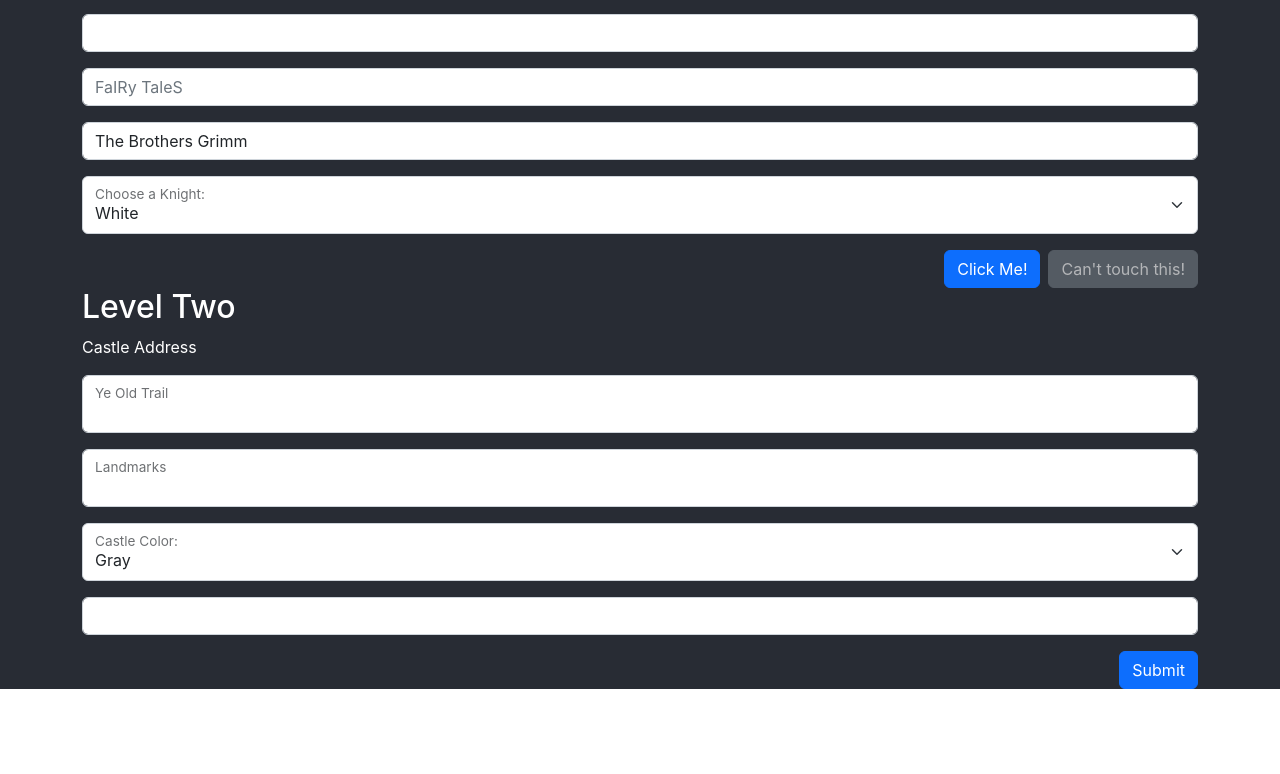
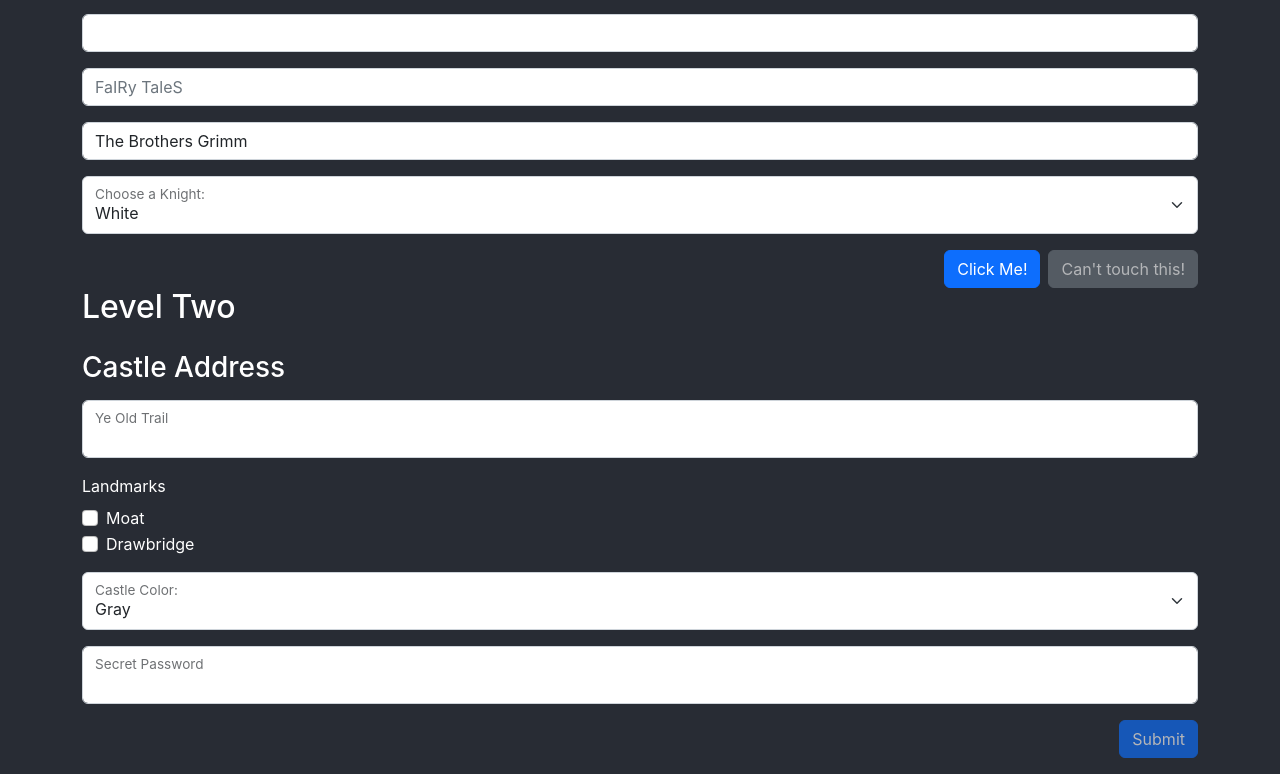
Before and after one commit to karisP/rtl-lessons, a React (Create React App) app: page / in a window 1280 px wide. Shown: the part 572-1346 px from the top of the page. Before the commit the page ends 1261 px from the top, so only its background shows below. Built offline with nearby package versions, Linux system fonts and the light colour scheme.

Commit message:
updates to level two html

```diff
--- a/src/LevelTwo/LevelTwo.tsx
+++ b/src/LevelTwo/LevelTwo.tsx
@@ -1,11 +1,10 @@
-import React from "react";
 import { useForm, SubmitHandler } from "react-hook-form";
 
 type Inputs = {
   street: string;
   landmarks: string;
-  exampleRequired: string;
   color: string;
+  secretPassword: string;
 };
 
 const LevelTwo = () => {
@@ -14,18 +13,18 @@ const LevelTwo = () => {
     handleSubmit,
     watch,
     formState: { errors },
-  } = useForm<Inputs>();
+  } = useForm<Inputs>({ mode: "onChange" });
   const onSubmit: SubmitHandler<Inputs> = (data) => console.log(data);
 
   return (
-    <div className="container-md">
-      <h2>Level Two</h2>
-      <p>Castle Address</p>
+    <div className="container-md mb-3">
+      <h2 className="mb-4">Level Two</h2>
+      <h3 className="mb-3">Castle Address</h3>
       <form onSubmit={handleSubmit(onSubmit)}>
         <div className="form-floating mb-3">
           <input
             id="street"
-            {...(register("street"), { required: true, maxLength: 20 })}
+            {...(register("street"), { required: true })}
             type="text"
             className="form-control"
           />
@@ -33,27 +32,39 @@ const LevelTwo = () => {
             Ye Old Trail
           </label>
         </div>
-        {errors?.street?.type === "required" && <p>This field is required</p>}
-        {errors?.street?.type === "maxLength" && (
-          <p>First name cannot exceed 20 characters</p>
-        )}
-        <div className="form-floating mb-3">
-          <input
-            id="landmarks"
-            {...register("landmarks")}
-            type="text"
-            className="form-control"
-          />
-          <label htmlFor="landmarks" className="form-label text-dark">
+        {errors?.street?.type === "required" && <p>required field</p>}
+        <div className="form-group mb-3">
+          <label htmlFor="landmarks" className="form-label">
             Landmarks
           </label>
+          <div className="form-check">
+            <input
+              className="form-check-input"
+              type="checkbox"
+              value=""
+              id="moatCheckbox"
+            />
+            <label className="form-check-label" htmlFor="moatCheckbox">
+              Moat
+            </label>
+          </div>
+          <div className="form-check">
+            <input
+              className="form-check-input"
+              type="checkbox"
+              value=""
+              id="drawbridgeCheckbox"
+            />
+            <label className="form-check-label" htmlFor="drawbridgeCheckbox">
+              Drawbridge
+            </label>
+          </div>
+        </div>
+        <div className="mt-1">
+          {errors.landmarks?.type === "required" && <span>required field</span>}
         </div>
         <div className="form-floating mb-3">
-          <select
-            id="color"
-            className="form-select"
-            {...register("color", { required: true })}
-          >
+          <select id="color" className="form-select" {...register("color")}>
             <option value="gray">Gray</option>
             <option value="white">White</option>
             <option value="black">Black</option>
@@ -63,18 +74,27 @@ const LevelTwo = () => {
             Castle Color:
           </label>
         </div>
-        <div className="mb-3">
+        <div className="form-floating mb-3">
           <input
-            {...register("exampleRequired", { required: true })}
-            type="text"
+            {...register("secretPassword", { required: true })}
+            type="password"
             className="form-control"
+            id="secretPassword"
           />
-          <div className="mt-1">
-            {errors.exampleRequired && <span>This field is required</span>}
-          </div>
+          <label htmlFor="secretPassword" className="form-label text-dark">
+            Secret Password
+          </label>
+        </div>
+        <div className="mt-1">
+          {errors.secretPassword?.type === "required" && (
+            <span>required field</span>
+          )}
+          {errors?.secretPassword?.type === "minLength" && (
+            <p>the secret password must be a minimum of 8 characters</p>
+          )}
         </div>
         <div className="d-grid gap-2 d-md-flex justify-content-md-end">
-          <input type="submit" className="btn btn-primary" />
+          <input type="submit" className="btn btn-primary" disabled={true} />
         </div>
       </form>
     </div>
```
Also changed, not shown: src/LevelTwo/LevelTwo.md (+1 -0 lines).
